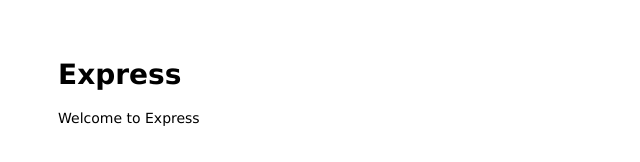
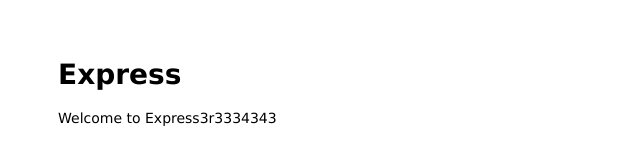
Before and after one commit to gogochi/express3, a website: page public/index.html in a window 1280 px wide. Shown: the full height of the page, 0-640 px from the left. Drawn offline with Linux system fonts and the light colour scheme.

Commit message:
Add .gitignore and update welcome message in index.html

```diff
--- a/public/index.html
+++ b/public/index.html
@@ -7,7 +7,7 @@
 
 <body>
   <h1>Express</h1>
-  <p>Welcome to Express</p>
+  <p>Welcome to Express3r3334343</p>
 </body>
 
 </html>
```
Also changed, not shown: 1 other file.
